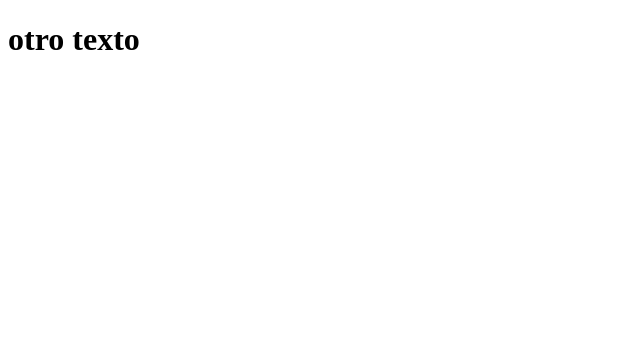
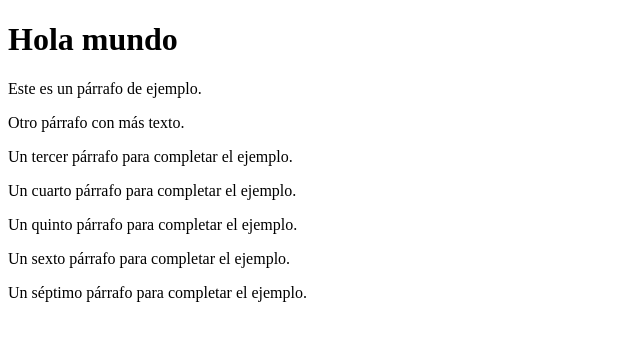
Before and after one commit to tomaslago33/portafolio-tomas2025, a plain HTML site: page skills.html in a window 1280 px wide. Shown: the whole page, without its empty margins (0-640 px from the left). Drawn offline with Linux system fonts and the light colour scheme.

Commit message:
add text in views

```diff
--- a/skills.html
+++ b/skills.html
@@ -6,6 +6,13 @@
     <title>Document</title>
 </head>
 <body>
-    <h1>otro texto</h1>
+    <h1>Hola mundo</h1>
+    <p>Este es un párrafo de ejemplo.</p>
+    <p>Otro párrafo con más texto.</p>
+    <p>Un tercer párrafo para completar el ejemplo.</p>
+    <p>Un cuarto párrafo para completar el ejemplo.</p>
+    <p>Un quinto párrafo para completar el ejemplo.</p>
+    <p>Un sexto párrafo para completar el ejemplo.</p>
+    <p>Un séptimo párrafo para completar el ejemplo.</p>
 </body>
 </html>
```
Also changed, not shown: index.html (+8 -1 lines).
